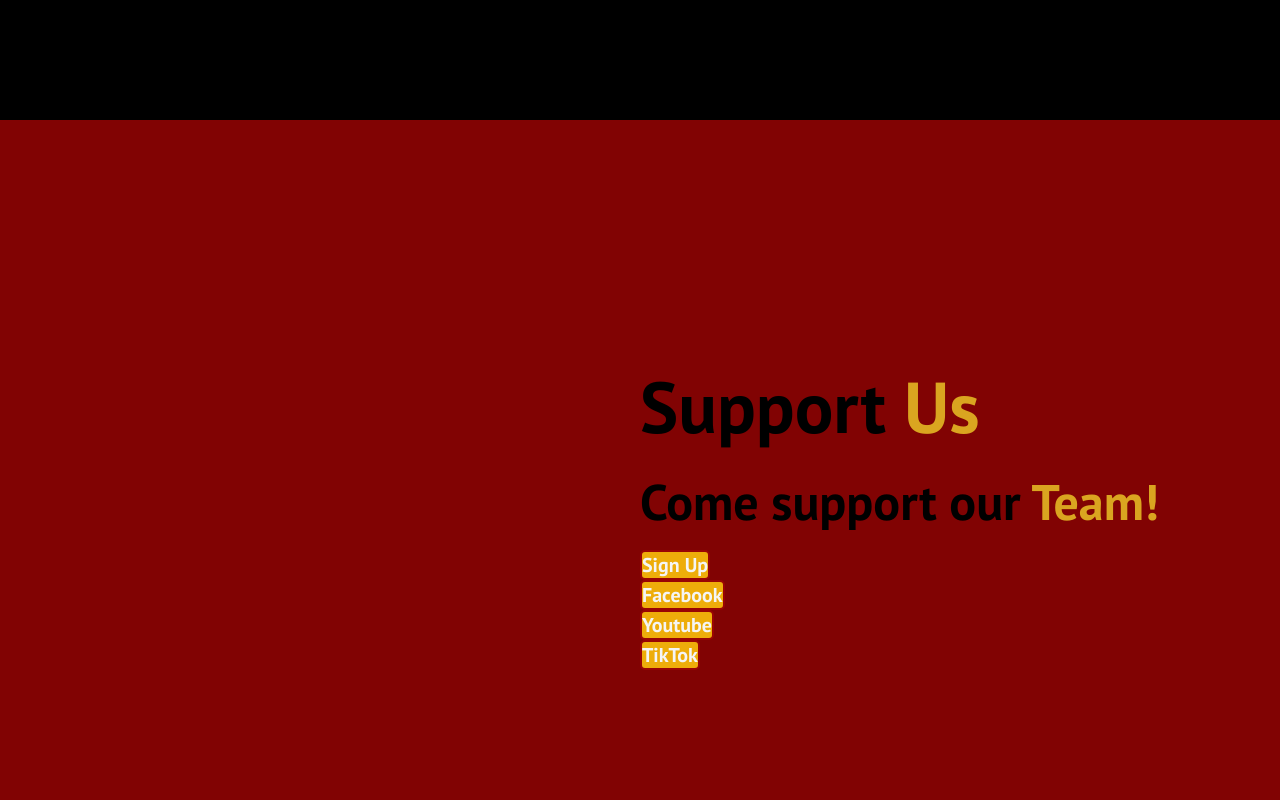
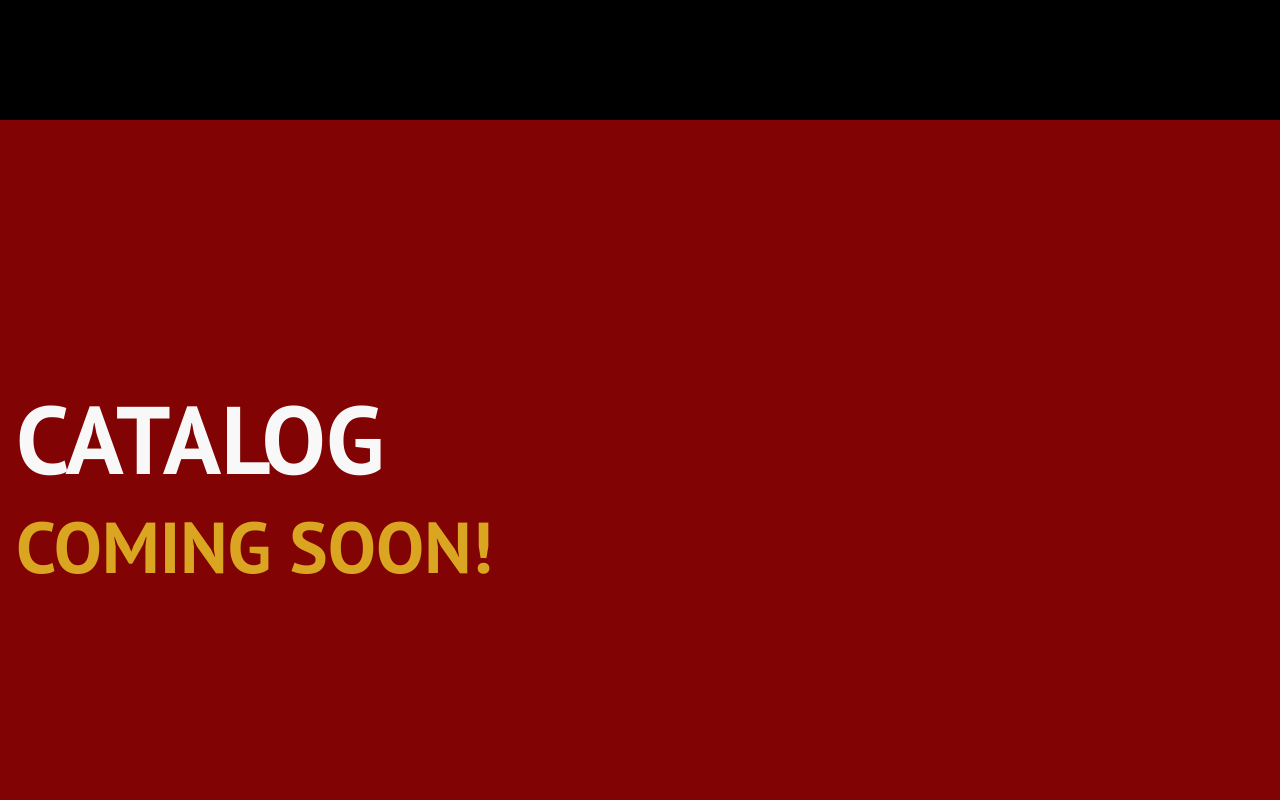
Before and after one commit to Trane7/ctv-radio, a React (Create React App) app in the folder ctv-radio/: page / in a window 1280 px wide. Shown: the part 680-1480 px from the top of the page. Built offline with nearby package versions, Linux system fonts and the light colour scheme; a web font is replaced by a local one.

Commit message:
added support to support folder and connected the footer to the app.js

```diff
--- a/ctv-radio/src/App.js
+++ b/ctv-radio/src/App.js
@@ -1,7 +1,9 @@
 import React from 'react';
+import Catalog from './components/catalog/Catalog';
 import Hero from './components/hero/Hero';
 import Navbar from './components/navbar/Navbar';
 import Support from './components/support/Support';
+import Footer from './components/Footer';
 
 
 function App() {
@@ -9,7 +11,9 @@
     <>
      <Navbar />
      <Hero />
+     <Catalog />
      <Support />
+     <Footer />
     </>
   );
 }
--- a/ctv-radio/src/components/Footer.js
+++ b/ctv-radio/src/components/Footer.js
@@ -1,6 +1,5 @@
 import React from 'react';
 import { Link } from 'react-router-dom';
-import { Button } from './Button';
 import "./Footer.css";
 
 
--- a/ctv-radio/src/components/catalog/Catalog.css
+++ b/ctv-radio/src/components/catalog/Catalog.css
@@ -1,118 +1,44 @@
 .catalog {
-    padding: 4rem;
-    background: #fff;
+  width: 100%;
+  height: 100vh;
+  position: relative;
+  background: rgb(129, 3, 3);
 }
 
-  h1 {
-    text-align: center;
+.catalog:before {
+  content: '';
+  position: absolute;
+  /* background: url('../../assets/cloud-bg.png') no-repeat center center/cover; */
+  height: 100%;
+  width: 100%;
+  z-index: -1;
 }
 
-  .catalog__container {
-    display: flex;
-    flex-flow: column;
-    align-items: center;
-    max-width: 1120px;
-    width: 90%;
-    margin: 0 auto;
+.catalog .content {
+  position: absolute;
+  left: 0;
+  top: 30%;
+  width: 50%;
+  padding: 1rem;
 }
 
-  .catalog__wrapper {
-    position: relative;
-    margin: 50px 0 45px;
+.catalog h1 {
+  color: #f8f8f8;
+  align-items: center;
 }
 
-  .catalog__items {
-    margin-bottom: 24px;
+.catalog h2 {
+  color: goldenrod;
 }
 
-  .cat__item {
-    display: flex;
-    flex: 1;
-    margin: 0 1rem;
-    border-radius: 10px;
+.catalog p {
+  color: #f8f8f8;
+  margin: 1rem 0;
 }
 
-  .cat__item__link {
-    display: flex;
-    flex-flow: column;
+@media screen and (max-width: 940px) {
+  .catalog .content {
+      left: 0;
       width: 100%;
-    box-shadow: 0 6px 20px rgba(56, 125, 255, 0.17);
-    -webkit-filter: drop-shadow(0 6px 20px rgba(56, 125, 255, 0.017));
-    filter: drop-shadow(0 6px 20px rgba(56, 125, 255, 0.017));
-    border-radius: 10px;
-    overflow: hidden;
-    text-decoration: none;
-  }
-
-  .cat__item__pic-wrap {
-    position: relative;
-    width: 100%;
-    padding-top: 67%;
-    overflow: hidden;
-  }
-
-  .fade-img {
-    animation-name: fade-img;
-    animation-duration: 2s;
-  }
-
-  .cat__item__pic-wrap::after {
-    content: attr(data-category);
-    position: absolute;
-    bottom: 0;
-    margin-left: 10px;
-    padding: 6px 8px;
-    max-width: calc((100%) - 60px);
-    font-size: 12px;
-    font-weight: 700;
-    color: #fff;
-    background-color: #1f98f4;
-    box-sizing: border-box;
-  }
-
-  .cat__item__img {
-    position: absolute;
-    top: 0;
-    right: 0;
-    bottom: 0;
-    left: 0;
-    display: block;
-    width: 100%;
-    max-width: 100%;
-    height: 100%;
-    max-height: 100%;
-    object-fit: cover;
-    transition: all 0.2s linear;
-  }
-
-  .cat__item__img:hover {
-    transform: scale(1.1);
-  }
-
-  .cat__item__info {
-    padding: 20px 30px 30px;
-  }
-
-  .cat__item__text {
-    color: #252e48;
-    font-size: 18px;
-    line-height: 24px;
-  }
-
-  @media only screen and (min-width: 1200px) {
-    .content__blog__container {
-      width: 84%;
   }
 }
-
-  @media only screen and (min-width: 1024px) {
-    .catalog__items {
-      display: flex;
-    }
-  }
-
-  @media only screen and (max-width: 1024px) {
-    .cat__item {
-      margin-bottom: 2rem;
-    }
-  }
--- a/ctv-radio/src/components/catalog/Catalog.js
+++ b/ctv-radio/src/components/catalog/Catalog.js
@@ -1,19 +1,16 @@
 import React from 'react';
-import CatalogItem from './CatalogItem';
 import './Catalog.css';
 
 
 function Catalog() {            /* This is the catalog itself */
   return (
     <div className='catalog'>
-        <h1>COMING SOON!!</h1>
-        <div className='catalog__container'>
-            <div className='catalog__wrapper'>
-                <ul className='catalog__items'>
-                    <CatalogItem
-                    src="/"
-                    text=""
-                    />
+        <div className='container'>
+            <div className='content'>
+            <h1>CATALOG</h1>
+            <h2> COMING SOON!</h2>
+                <ul className='items'>
+                  {/* <placeholder>This is where the merch will go</placeholder> */}
                 </ul>
             </div>
         </div>
--- a/ctv-radio/src/components/support/Support.css
+++ b/ctv-radio/src/components/support/Support.css
@@ -2,15 +2,19 @@
     width: 100%;
     height: 100vh;
     position: relative;
-    background: rgb(129, 3, 3);
+    background: black;
 }
 
 span {
-    color: goldenrod;
+    color: rgb(129, 3, 3);
+}
+
+h2 {
+    color: whitesmoke;
 }
 
 p{
-    color: black;
+    color: whitesmoke;
 }
 
 /* .support:before {
--- a/ctv-radio/src/components/support/Support.js
+++ b/ctv-radio/src/components/support/Support.js
@@ -6,8 +6,8 @@
     <div className='support'>
       <div className='container'>
         <div className='content'>
-          <h2>Support <span>Us</span></h2>
-          <p>Come support our <span className='one'>Team!</span></p>
+          <h2>Support <span>Us</span>!</h2>
+          <p>Come support our <span className='one'>Team</span>!</p>
           <div>
             <button>Sign Up</button>
             <button>Facebook</button>
```
Also changed, not shown: ctv-radio/src/components/Support.js (deleted, +0 -11 lines), ctv-radio/src/components/Support.css (deleted). Lines whose indentation alone changed are shown as unchanged.
